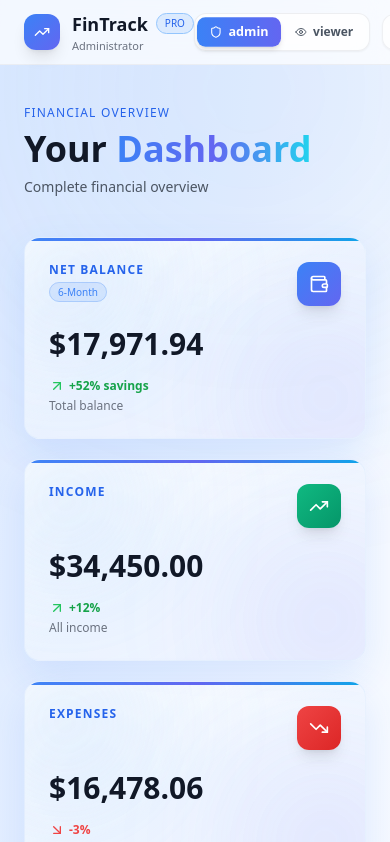
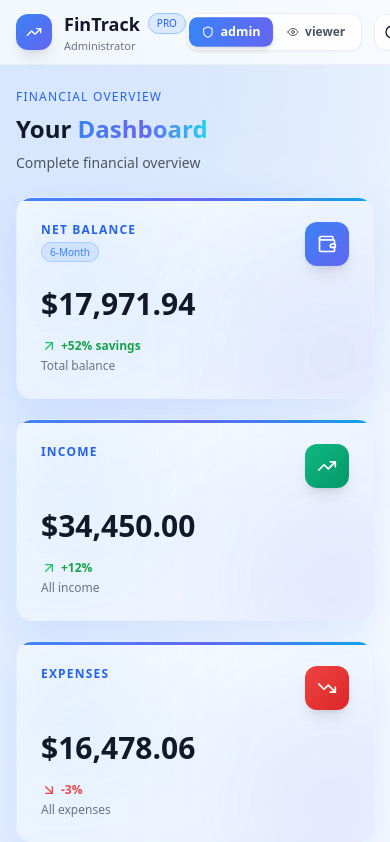
Before and after one commit to Nishika-MD/finance-dashboard-clean, a React (Vite) app: page / in a window 390 px wide. Shown: the top 842 px of the page. Built offline with nearby package versions, Linux system fonts and the light colour scheme.

Commit message:
fixed mobile UI completely

```diff
--- a/src/pages/Dashboard.tsx
+++ b/src/pages/Dashboard.tsx
@@ -38,36 +38,22 @@ export default function Dashboard() {
   return (
     <div className="
       min-h-screen
-
-      /* 🔥 STRONGER BACKGROUND */
       bg-gradient-to-br from-[#e0ecff] via-[#f8fbff] to-[#eef2ff]
-
       dark:bg-gradient-to-br dark:from-[#050810] dark:to-[#0b0f1a]
-
       text-gray-900 dark:text-white
       overflow-x-hidden
       relative
     ">
 
-      {/* 🌈 IMPROVED GLOW */}
+      {/* BACKGROUND GLOW */}
       <div className="absolute inset-0 pointer-events-none">
         <div className="absolute top-[-120px] left-[10%] w-[420px] h-[420px] bg-blue-500/20 blur-[140px] rounded-full" />
         <div className="absolute bottom-[-120px] right-[10%] w-[420px] h-[420px] bg-indigo-500/20 blur-[140px] rounded-full" />
       </div>
 
-      {/* GRID */}
-      <div
-        className="absolute inset-0 pointer-events-none opacity-[0.05] dark:opacity-[0.02]"
-        style={{
-          backgroundImage:
-            'linear-gradient(rgba(0,0,0,0.04) 1px, transparent 1px), linear-gradient(90deg, rgba(0,0,0,0.04) 1px, transparent 1px)',
-          backgroundSize: '60px 60px',
-        }}
-      />
-
       {/* HEADER */}
       <header className="relative z-30 w-full border-b border-gray-200/60 dark:border-white/10 bg-white/70 dark:bg-[#050810]/80 backdrop-blur-xl">
-        <div className="max-w-[1400px] mx-auto px-6 h-16 flex items-center justify-between">
+        <div className="max-w-[1400px] mx-auto px-4 sm:px-6 h-16 flex items-center justify-between">
 
           <div className="flex items-center gap-3">
             <div className="w-9 h-9 rounded-xl flex items-center justify-center bg-gradient-to-br from-blue-500 to-indigo-500 shadow-lg">
@@ -104,8 +90,8 @@ export default function Dashboard() {
         </div>
       </header>
 
-      {/* MAIN */}
-      <main className="relative z-10 max-w-[1400px] mx-auto px-6 py-10 space-y-10">
+      {/* MAIN (FIXED PROPERLY) */}
+      <main className="relative z-10 max-w-[1400px] mx-auto px-4 sm:px-6 py-6 sm:py-10 space-y-6 sm:space-y-10">
 
         {/* TITLE */}
         <div>
@@ -113,7 +99,7 @@ export default function Dashboard() {
             Financial Overview
           </p>
 
-          <h1 className="text-4xl font-extrabold">
+          <h1 className="text-2xl sm:text-4xl font-extrabold">
             Your{" "}
             <span className="bg-gradient-to-r from-blue-500 via-indigo-500 to-cyan-400 bg-clip-text text-transparent">
               Dashboard
@@ -125,9 +111,11 @@ export default function Dashboard() {
           </p>
         </div>
 
+        {/* CARDS */}
         <SummaryCards />
 
-        <div className="grid gap-6 lg:grid-cols-3">
+        {/* CHARTS */}
+        <div className="grid gap-6 grid-cols-1 md:grid-cols-2 lg:grid-cols-3">
           <div className="lg:col-span-2 hover:scale-[1.01] transition">
             <BalanceTrendChart />
           </div>
@@ -136,9 +124,11 @@ export default function Dashboard() {
           </div>
         </div>
 
+        {/* INSIGHTS */}
         <InsightsSection />
 
-        <div className="hover:shadow-xl transition">
+        {/* TABLE */}
+        <div className="hover:shadow-xl transition overflow-x-auto">
           <TransactionTable />
         </div>
 
```
